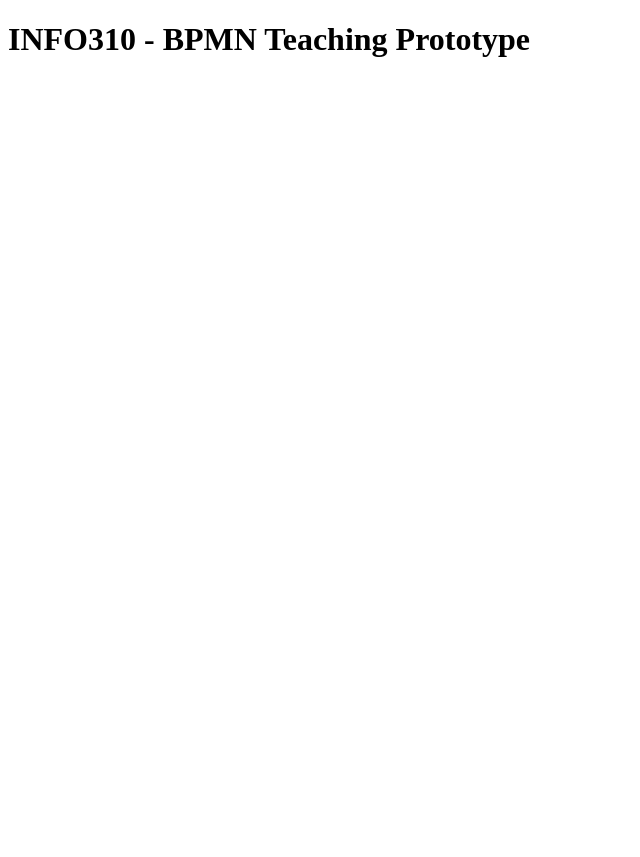
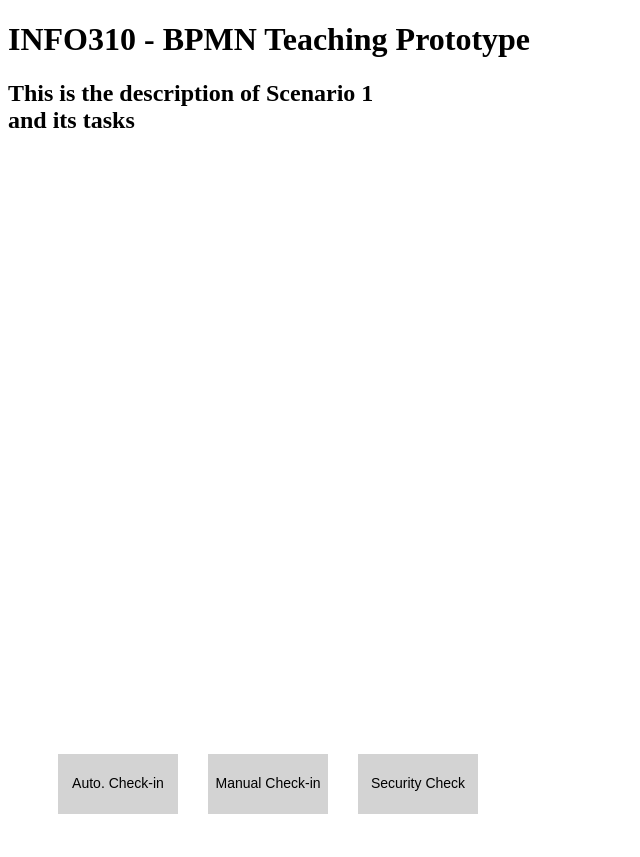
Before and after one commit to GSAmundsen/gsamundsen.github.io, a plain HTML site: page index.html in a window 1280 px wide. Shown: the whole page, without its empty margins (0-640 px from the left). Before the commit the page ends 800 px from the top, so only its background shows below. Drawn offline with Linux system fonts and the light colour scheme.

Commit message:
Basic functionality
Spawn boxes based on model.ScenarioLevels.BoxesList at the bottom of the canvas
<h2> header updates based on model.ScenarioLevels.ScenarioDescription

+Drag and drop functionality using Canvas.

```diff
--- /dev/null
+++ b/ToDo.txt
@@ -0,0 +1 @@
+Kunne dra linje mellom bokser
--- a/index.html
+++ b/index.html
@@ -3,12 +3,22 @@
 <head>
     <meta charset="UTF-8">
     <title>INFO310 Gruppeoppgave</title>
+    <meta name="viewport" content="width=device-width, initial-scale=1.0">
+    <link rel="stylesheet" href="css/style.css">
 </head>
+
 <body onload="updateView()">
     <h1>INFO310 - BPMN Teaching Prototype</h1>
-    <div id="app"></div>
+    <div id="app">
+
+        <div id="BoxContainer">
+
+        </div>
+    </div>
+
+
+</body>
     <script src="js/model.js"></script>
     <script src="js/view.js"></script>
     <script src="js/controller.js"></script>
-</body>
 </html>
--- a/js/controller.js
+++ b/js/controller.js
@@ -0,0 +1,116 @@
+//Globale vars
+let canvas = null;
+let context = null;
+
+function initCanvas()
+{
+    canvas = document.getElementById('BPMNcanvas');
+    context = canvas.getContext('2d');
+    context.canvas.width = model.canvasProperties.width;
+    context.canvas.height = model.canvasProperties.height;
+    context.fillStyle = model.canvasProperties.backgroundColor;
+    context.fillRect(0, 0, model.canvasProperties.width, model.canvasProperties.height);
+
+    // Legger til listeners, slik at funksjoner blir kalt ved musehendelser
+    canvas.addEventListener('mousedown', mouseDown);
+    canvas.addEventListener('mousemove', mouseMove);
+    canvas.addEventListener('mouseup', mouseUp);
+    console.log(canvas);
+
+    loadScenario();
+    draw(); //Tegn opp alt (på nytt)
+}
+
+function loadScenario(){
+    //Henter info fra model, og oppdaterer view
+    document.getElementById('scenarioTextHeader').innerText = model.ScenarioLevels.scenarioDescription;
+}
+
+// Henter bokser fra modellen...
+let boxes = processBoxes();
+
+// ...etter å ha kalkulert x posisjon for boksene, basert på antall bokser slik at de spres utover
+function processBoxes(){
+    let boxes = model.ScenarioLevels.BoxesList;
+    for (let i = 0; i < boxes.length; i++) {
+        boxes[i].x = (i*150)+50;}
+    return boxes;
+}
+
+//Globale variabler som brukes til å holde styr på hvilken boks som dras, og offset for å få riktig posisjon
+let draggingBox = null;
+let offsetX = 0;
+let offsetY = 0;
+
+//Sletter canvas, og tegner opp alt på nytt. Kalles hovedsakelig når musen flyttes (mouseMove())
+function draw() {
+    context.clearRect(0, 0, canvas.width, canvas.height);
+    //Går gjennom alle boksene i array, og tegner dem
+    for (const box of boxes) {
+        // Tegner boksen først
+        console.log("Drawing box at "+box.x+","+box.y);
+        context.fillStyle = box.color;
+        context.fillRect(box.x, box.y, box.w, box.h);
+
+        //..så teksten, ellers havner teksten under boksen, kanskje legge dette i CSS?
+        context.fillStyle = "black";
+        context.font = "14px Arial";
+        context.textAlign = "center";
+        context.textBaseline = "middle";
+        context.fillText(box.text, box.x + box.w / 2, box.y + box.h / 2); //Teksten i midten av boksen
+  }
+}
+
+//Når brukeren trykker ned musen...
+function mouseDown(e) {
+    const rect = canvas.getBoundingClientRect(); //Finner posisjon av canvas i forhold til vinduet
+    const mouseX = e.clientX - rect.left;
+    const mouseY = e.clientY - rect.top;
+    console.log(rect);
+
+
+  // Sjekker om brukeren klikker "innenfor" en boks, kanskje det finns en bedre måte?
+    for (let i = boxes.length - 1; i >= 0; i--) {
+      const b = boxes[i];
+      if (
+            mouseX > b.x &&
+            mouseX < b.x + b.w &&
+            mouseY > b.y &&
+            mouseY < b.y + b.h
+        )
+      {
+        //Nå riktig boks, i listen av alle boksene i dette scenarioet er funnet, settes dette "draggingBox"
+        draggingBox = b;
+        console.log("Started dragging box: ", b);
+        //får riktig posisjon på boksen i forhold til musen, sånn at musen holder seg der man trykket, og ikke på 0,0 ift boks (kosmetisk)
+        offsetX = mouseX - b.x;
+        offsetY = mouseY - b.y;
+        break;
+      }
+  }
+};
+
+//Hver gang musen flyttes, og en boks er "dragging", oppdateres posisjonen til boksen
+function mouseMove(e) {
+  if (!draggingBox) return;// om ingen boks skal dras, gjør ingenting
+
+  const rect = canvas.getBoundingClientRect();  //igjen, posisjon av canvas ift vindu
+  const mouseX = e.clientX - rect.left;
+  const mouseY = e.clientY - rect.top;
+
+  draggingBox.x = mouseX - offsetX;
+  draggingBox.y = mouseY - offsetY;
+
+  draw(); //Tegn opp alt på nytt, for hver pixl musen flyttes
+};
+
+//Disse to kansellerer dragging når musen slippes eller utenfor canvas
+function mouseUp(e) {
+  draggingBox = null;
+};
+
+function mouseLeave(e) {
+  draggingBox = null;
+};
+
+//if(canvas != null){draw();}
--- a/js/model.js
+++ b/js/model.js
@@ -1,7 +1,48 @@
+// Datamodellen for spillet
+
 let model = {
-    data: {
 
-        tasks: []
+    game: {
+        currentLevel: 1,
     },
 
+    canvasProperties: {
+        width: 1000,
+        height: 700,
+        backgroundColor: 'white'
+    },
+
+    //The levels of the scenario
+    ScenarioLevels:
+    {
+        scenarioID: 1,
+        scenarioDescription: "This is the description of Scenario 1 \n and its tasks",
+        //This lists the boxes in the scenario
+        BoxesList:
+        [
+            {   x:0, y:600, //Trenger denne. x posisjon regnes ut etter antall Tasks
+                w: 120, h: 60,
+                color: "lightgrey",
+                text:"Auto. Check-in"
+            },
+
+            {
+                x:0, y:600, //Trenger denne. x posisjon regnes ut etter antall Tasks
+                w: 120, h: 60,
+                color: "lightgrey",
+                text: "Manual Check-in",
+            },
+            {
+                x:0, y:600, //Trenger denne. x posisjon regnes ut etter antall Tasks
+                w: 120, h: 60,
+                color: "lightgrey",
+                text: "Security Check",
+            },
+        ],
+
+
+    }
+
+
+
 }
--- a/js/view.js
+++ b/js/view.js
@@ -1,9 +1,18 @@
+"use strict";
+
+//Updates the view, using values from the model, and functions from the controller
 function updateView() {
-    document.getElementById('app') = /*html*/`
-    <div><h2>Test prosjekt</h2></div>
 
+    document.getElementById('app').innerHTML = /*html*/`
+    <div><h2 id="scenarioTextHeader"></h2></div>
+    <canvas id="BPMNcanvas"></canvas>
 
 
 
     `;
+    initCanvas();
+    //createBoxes();
+
+
+
 }
```
Also changed, not shown: css/style.css (added), img/icons/Task.png (added), img/icons/Task.svg (added).
